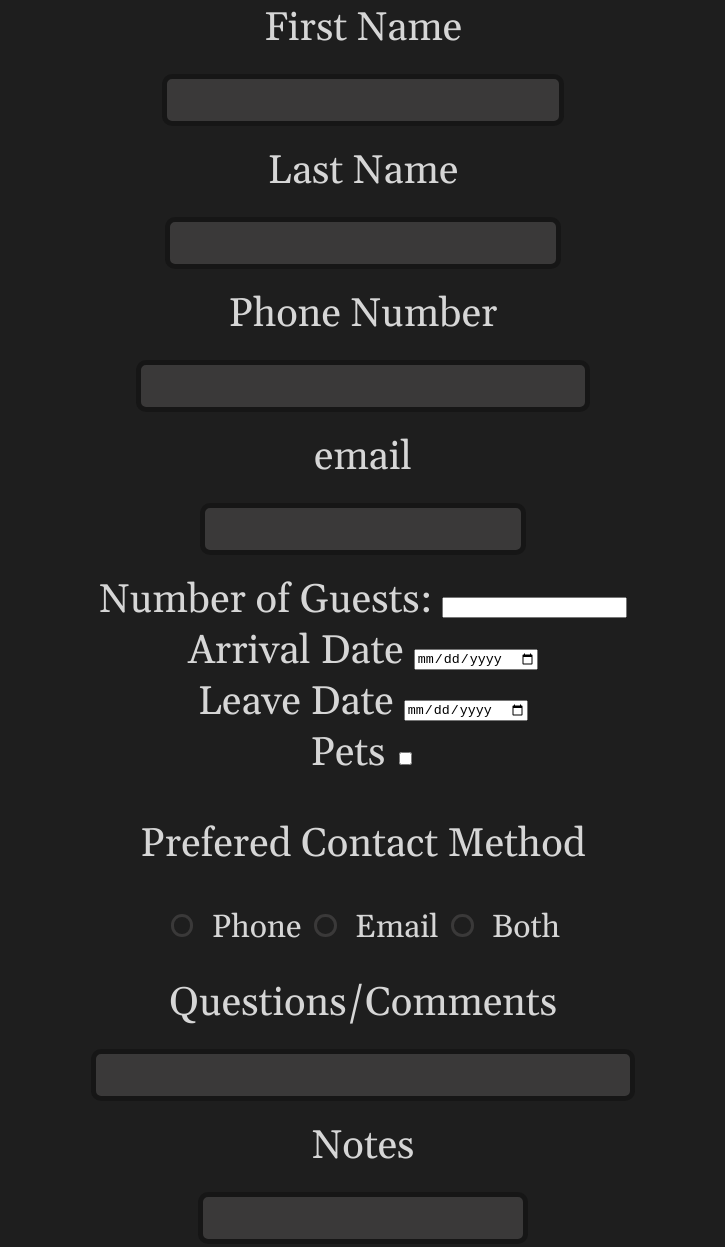
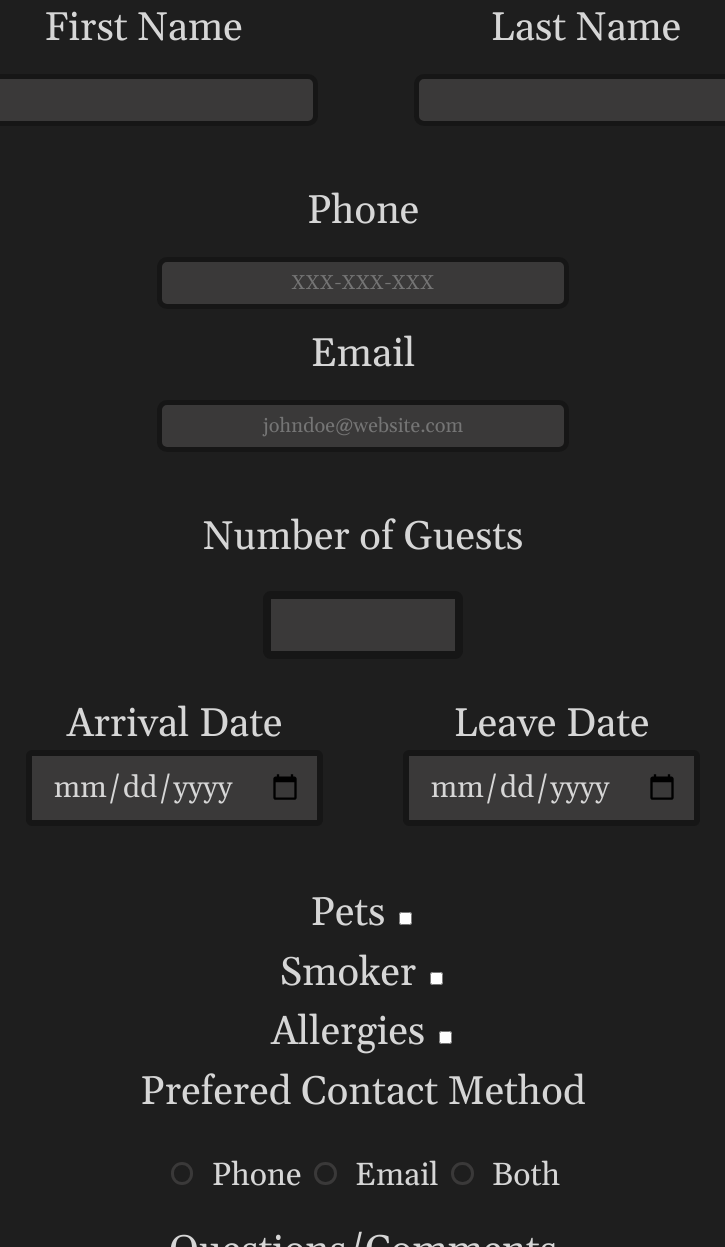
Before and after one commit to azist/lab, a plain HTML site: page step-02/registration.html in a window 1280 px wide. Shown: the part 706-1953 px from the top of the page, without its empty margins (277-1002 px from the left). Drawn offline with nearby package versions, Linux system fonts and the light colour scheme.

Commit message:
finished just about everything, just need to do a few more things

```diff
--- a/step-02/registration.html
+++ b/step-02/registration.html
@@ -48,11 +48,9 @@
         }
 
         form {
-            display: flex;
-            flex-direction: column;
-            align-items: center;
+            font-size: 2.5em;
             text-align: center;
-            font-size: 2.5em;
+            justify-content: center;
         }
 
         a{
@@ -89,6 +87,13 @@
             color: #d6d6d6;
             font-family: 'Gelasio', serif;
         }
+
+        span {
+            font-family: 'Gelasio', serif;
+            font-size: 1em;
+            color: #d6d6d6;
+        }
+
 
         .logo {
             font-size: 6em;
@@ -136,19 +141,96 @@
 
         input[type="radio"] {
             font-size: 0.1em;
-            appearance: none; /* Remove default appearance */
+            appearance: none;
             -webkit-appearance: none;
             -moz-appearance: none;
             height: 7em;
             width: 7em;
-            border: 1em solid #3a3939; /* Change border color */
-            border-radius: 50%; /* Make it round */
+            border: 1em solid #3a3939;
+            border-radius: 50%;
             outline: none;
             transition: border-color 0.3s ease-in-out;
         }
 
         input[type="radio"]:checked {
             background-color: #bb86fc;
+        }
+
+        input[type="number"] {
+            font-family: 'Gelasio', serif;
+            color: #d6d6d6;
+            background-color: #3a3939;
+            border: 0.2em solid #161616;
+            width: 4.5em;
+            height: 1.25em;
+            text-align: center;
+            font-size: 1em;
+            border-radius: 0.2em;
+            margin-top: 0.7em;
+        }
+
+
+        input[type="date"] {
+            font-family: 'Gelasio', serif;
+            color: #d6d6d6;
+            background-color: #3a3939;
+            font-size: 0.75em;
+            border: 0.2em solid #161616;
+            border-radius: 0.2em;
+            margin-bottom: 0.75em;
+            text-align: center;
+        }
+
+        input[type="checkbox"] {
+            font-family: 'Gelasio', serif;
+            color: #d6d6d6;
+            background-color: #3a3939;
+            font-size: 0.75em;
+            border: 0.2em solid #161616;
+            border-radius: 0.2em;
+            margin-bottom: 0.75em;
+            text-align: center;
+        }
+
+        ::-webkit-calendar-picker-indicator{
+            border-radius: 0.2em;
+            margin: 0.5em;
+            cursor:pointer;
+        }
+
+        #name {
+            display: inline-flex;
+        }
+
+        #dates {
+            display: inline-flex;
+        }
+
+        .date {
+            margin: 1em;
+            margin-top: 0;
+        }
+
+        #contact {
+            margin-left: 20%;
+            margin-right: 20%;
+            display: block;
+            justify-content: center;
+            text-align: center;
+            margin-top: 1em;
+            margin-bottom: 1em;
+
+        }
+
+        #guests {
+            display: block;
+            text-align: left;
+            display: block;
+            justify-content: center;
+            text-align: center;
+            margin-top: 1em;
+            margin-bottom: 1em;
+
         }
 
         #radio_buttons label {
@@ -167,6 +249,8 @@
 
         }
 
+
+
         #submit {
             height: 3em;
             width: 5em;
@@ -174,7 +258,8 @@
             border: 0.25em solid #161616;
             font-family: 'Gelasio', serif;
             font-size: 0.75em;
-            margin-top: 5em;
+            margin-top: 1em;
+            margin-bottom: 1em;
             color: #d6d6d6;
             background-color: #3a3939;
         }
@@ -364,9 +449,10 @@
 
     <main>
         <section id  = "section_1">
-                <h2 id="music">Registration</h2>
+                <h2 id="reg">Registration</h2>
                 <p>
                     <form>
+                        <div id="name">
 
                             <div>
                                 <label for="fname">First Name</label>
@@ -378,71 +464,97 @@
                                 <input type="text" class="field">
                             </div>
 
+                        </div>
+
+                        <div id="contact">
+
                             <div>
-                            <label for="pnumber">Phone Number</label>
-                            <input type="text" class="field">
+                                <span>Phone</span>
+                                <br>
+                                <input type="text" class="field" maxlength="10" placeholder="XXX-XXX-XXX">
                             </div>
 
                             <div>
-                            <label for="email">email</label>
-                            <input type="text" class="field">
+                                <span>Email</span>
+                                <br>
+                                <input type="text" class="field" placeholder="johndoe@website.com">
                             </div>
 
+                        </div>
+
+                        <div id="guests">
                             <div>
-                            <label for="guests">Number of Guests:</label>
-                            <input type="number" class="field">
+                                <span>Number of Guests</span>
+                                <br>
+                                <input type="number" class="field" min="0" max="8">
                             </div>
-                        <div>
-                            <label for="adate">Arrival Date</label>
+                        </div>
+
+                        <div id="dates">
+
+                            <div class="date">
+                                <span>Arrival Date</span>
+                                <br>
                                 <input type="date" class="field">
                             </div>
 
-                        <div>
-                            <label for="ldate">Leave Date</label>
+                            <div class="date">
+                                <span>Leave Date</span>
+                                <br>
                                 <input type="date" class="field">
                             </div>
+
+                        </div>
+
+
+                        <div id="checkmarks">
 
                             <div>
                                 <label for="ldate">Pets</label>
                                 <input type="checkbox" class="field">
                             </div>
 
+                            <div>
+                                <label for="ldate">Smoker</label>
+                                <input type="checkbox" class="field">
+                            </div>
+
+                            <div>
+                                <label for="ldate">Allergies</label>
+                                <input type="checkbox" class="field">
+                            </div>
+
+                        </div>
 
                         <label class="release-type-label">Prefered Contact Method</label>
 
                         <div id="radio_buttons">
 
                             <label for="release_type">
-                                <input type="radio" name="release_type" id="album" class="radio_input">
+                                <input type="radio" class="radio_input">
                                 <div class="radio_input"></div>
                                 Phone
                             </label>
 
                             <label for="release_type">
-                                <input type="radio" name="release_type" id="ep" class="radio_input">
+                                <input type="radio" class="radio_input">
                                 <div class="radio_input"></div>
                                 Email
                             </label>
 
                             <label for="release_type">
-                                <input type="radio" name="release_type" id="single" class="radio_input">
+                                <input type="radio" class="radio_input">
                                 <div class="radio_input"></div>
                                 Both
                             </label>
                         </div>
 
-                        <div>
+                        <div id="note">
                             <label for="link">Questions/Comments</label>
                             <input type="text" id="link" class="field">
                         </div>
 
                         <div>
-                            <label for="notes">Notes</label>
-                            <input type="text" id="notes" class="field">
-                        </div>
-
-                        <div>
-
                             <input type="submit" id="submit">
                         </div>
                     </form>
```
Lines whose indentation alone changed are shown as unchanged.
